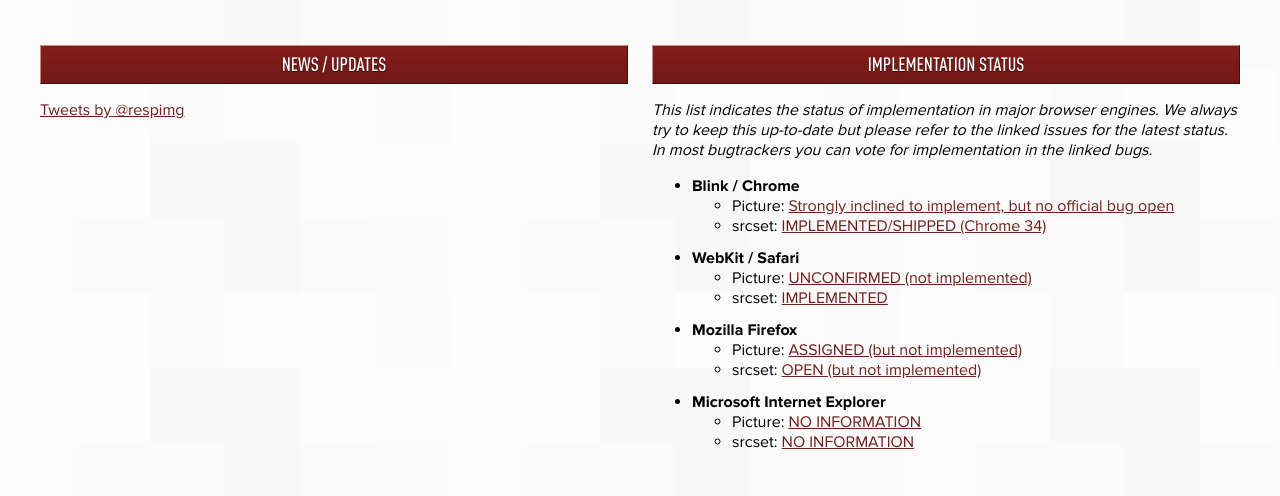
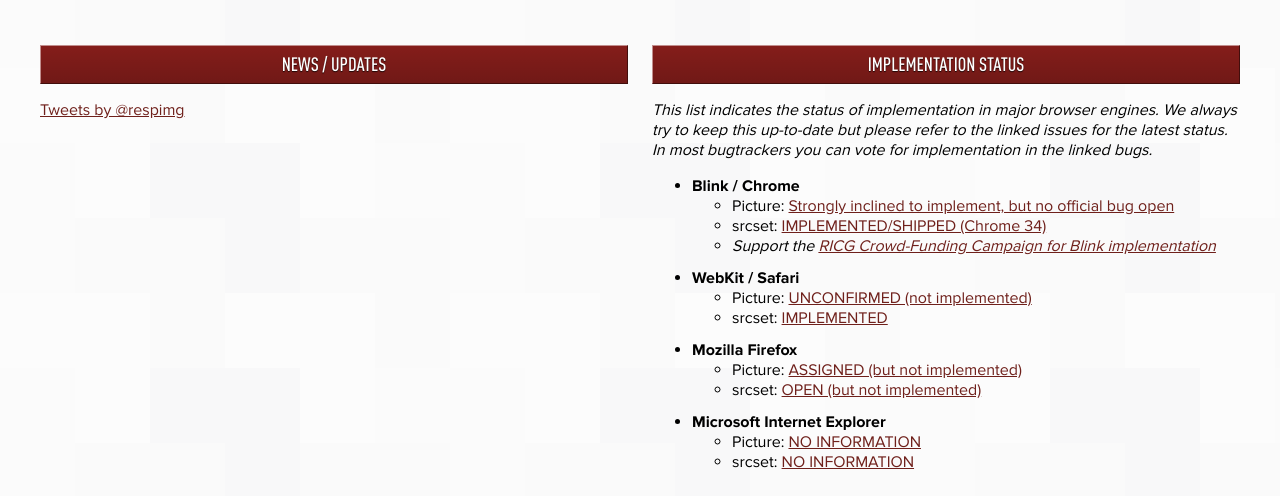
Before and after one commit to ResponsiveImagesCG/responsiveimages.org, a PHP site: page / in a window 1280 px wide. Shown: the part 1057-1553 px from the top of the page. Run offline with PHP 8.4, Linux system fonts and the light colour scheme; some libraries are stand-ins or nearby versions.

Commit message:
Add Indiegogo campaign to Blink status

```diff
--- a/index.php
+++ b/index.php
@@ -75,7 +75,7 @@
 				</figure>
 
 				<p><a href="http://dev.w3.org/html5/srcset/" class="more">The <code>srcset</code> Specification</a>
-                <a href="http://responsiveimagescg.github.com/picture-refimp/demo/" class="more">Example <code>srcset</code> Parser</a></p>
+				<a href="http://responsiveimagescg.github.com/picture-refimp/demo/" class="more">Example <code>srcset</code> Parser</a></p>
 		  </section>
 
 			<div class="subtopics">
@@ -121,6 +121,7 @@
 						<ul>
 							<li>Picture: <a href="#">Strongly inclined to implement, but no official bug open</a></li>
 							<li>srcset: <a href="http://blog.chromium.org/2014/02/chrome-34-responsive-images-and_9316.html">IMPLEMENTED/SHIPPED (Chrome 34)</a></li>
+							<li><em>Support the <a href="http://www.indiegogo.com/projects/picture-element-implementation-in-blink">RICG Crowd-Funding Campaign for Blink implementation</a></em></li>
 						</ul>
 					</li>
 					<li><strong>WebKit / Safari</strong>
```
